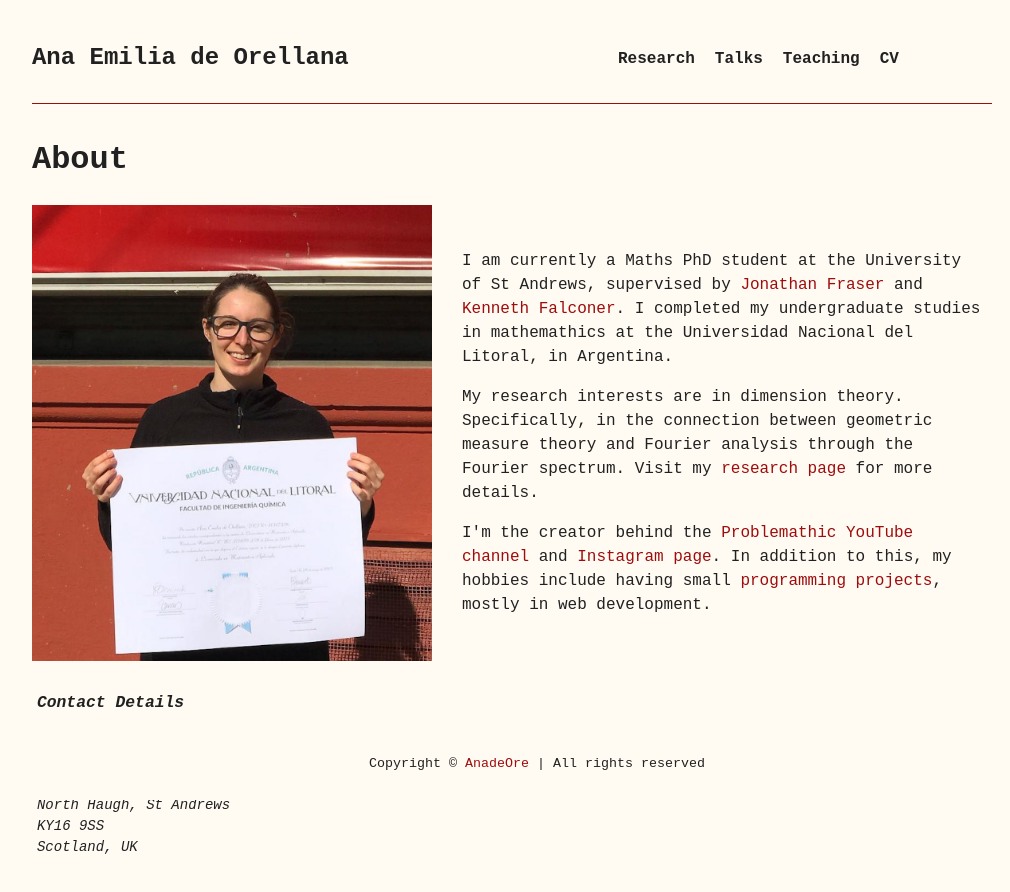
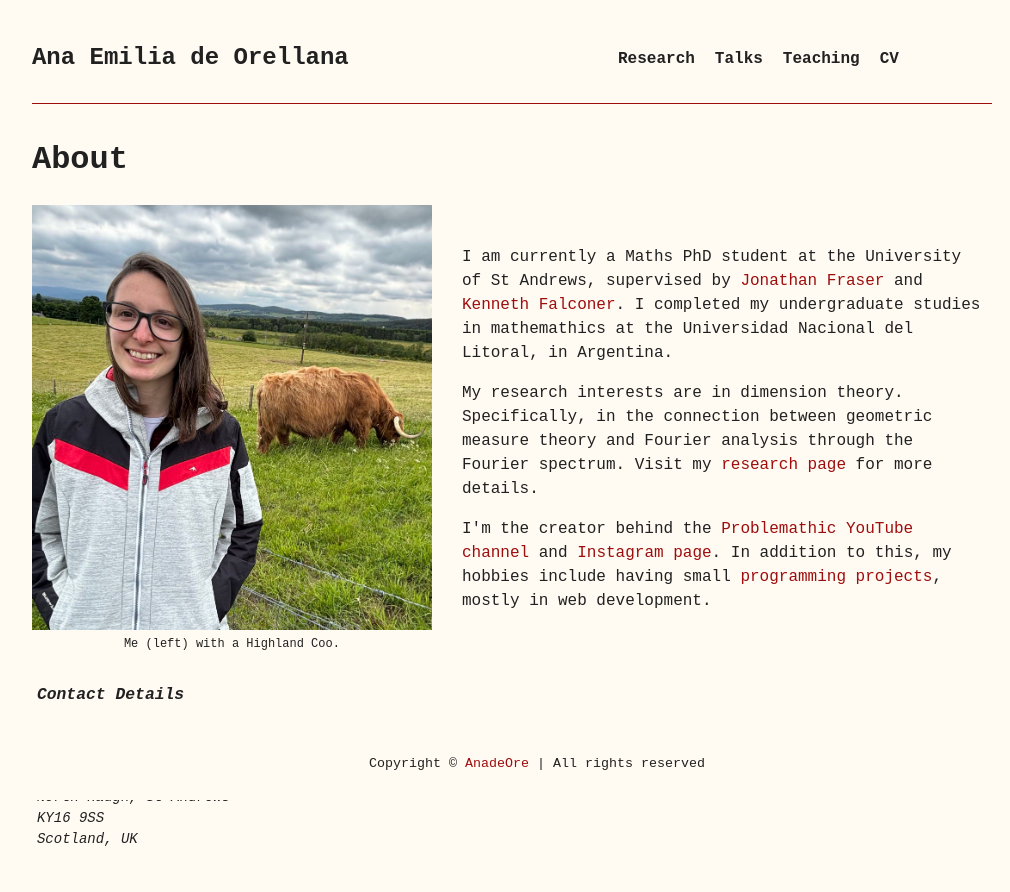
Before and after one commit to AnadeOre/anadeore.github.io, a Next.js app: page / in a window 1280 px wide. Shown: the top 892 px of the page, without its empty margins (128-1138 px from the left). Built offline with nearby package versions, Linux system fonts and the light colour scheme.

Commit message:
update profile picture

```diff
--- a/src/app/page.js
+++ b/src/app/page.js
@@ -7,14 +7,19 @@ export default function Home() {
     <main className={styles.main}>
       <h1>About</h1>
       <div className={styles.infoContainer}>
+        <div className={styles.imageContainer}>
           <Image
             src='/Image.jpeg'
             className={styles.profilePic}
             width={200}
             height={1140}
-          layout='intrinsic'
+            layout='intrisic'
             alt='Profile picture'
           />
+          <figcaption className={styles.imageCaption}>
+            Me (left) with a Highland Coo.
+          </figcaption>
+        </div>
         <div className={styles.description}>
           <p>
             I am currently a Maths PhD student at the University of St Andrews,
--- a/src/app/styles/page.module.css
+++ b/src/app/styles/page.module.css
@@ -26,6 +26,7 @@
 .profilePic {
   width: 400px;
   height: auto;
+  align-self: center;
 }
 
 @media (min-width: 800px) {
@@ -44,3 +45,16 @@
     height: auto;
   }
 }
+
+.imageContainer {
+  display: flex;
+  flex-direction: column;
+  width: 100%;
+}
+
+.imageCaption {
+  font-size: 12px;
+  align-content: center;
+  margin: auto;
+  margin-top: 5px;
+}
```
Also changed, not shown: public/Image.jpeg. Lines whose indentation alone changed are shown as unchanged.
